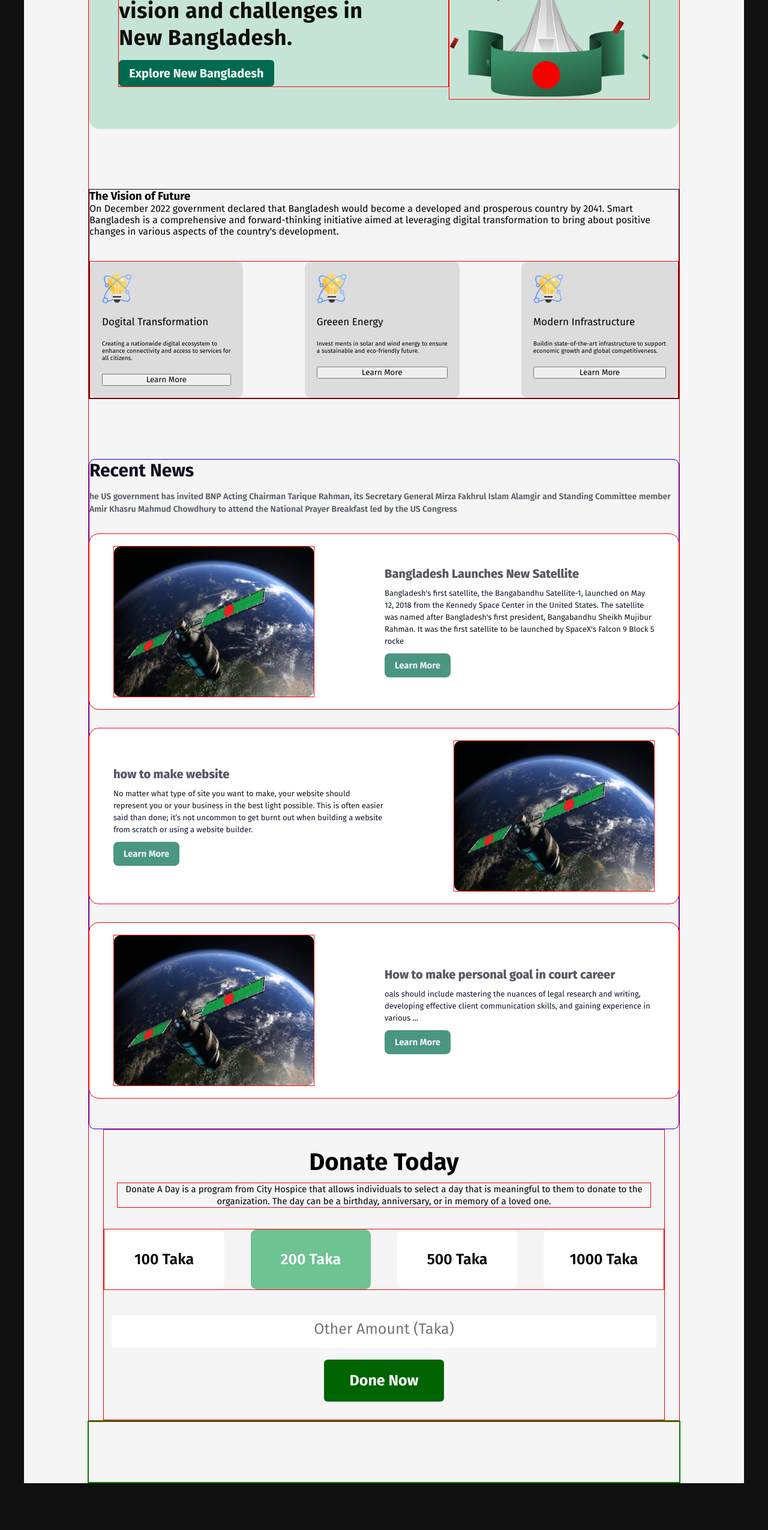
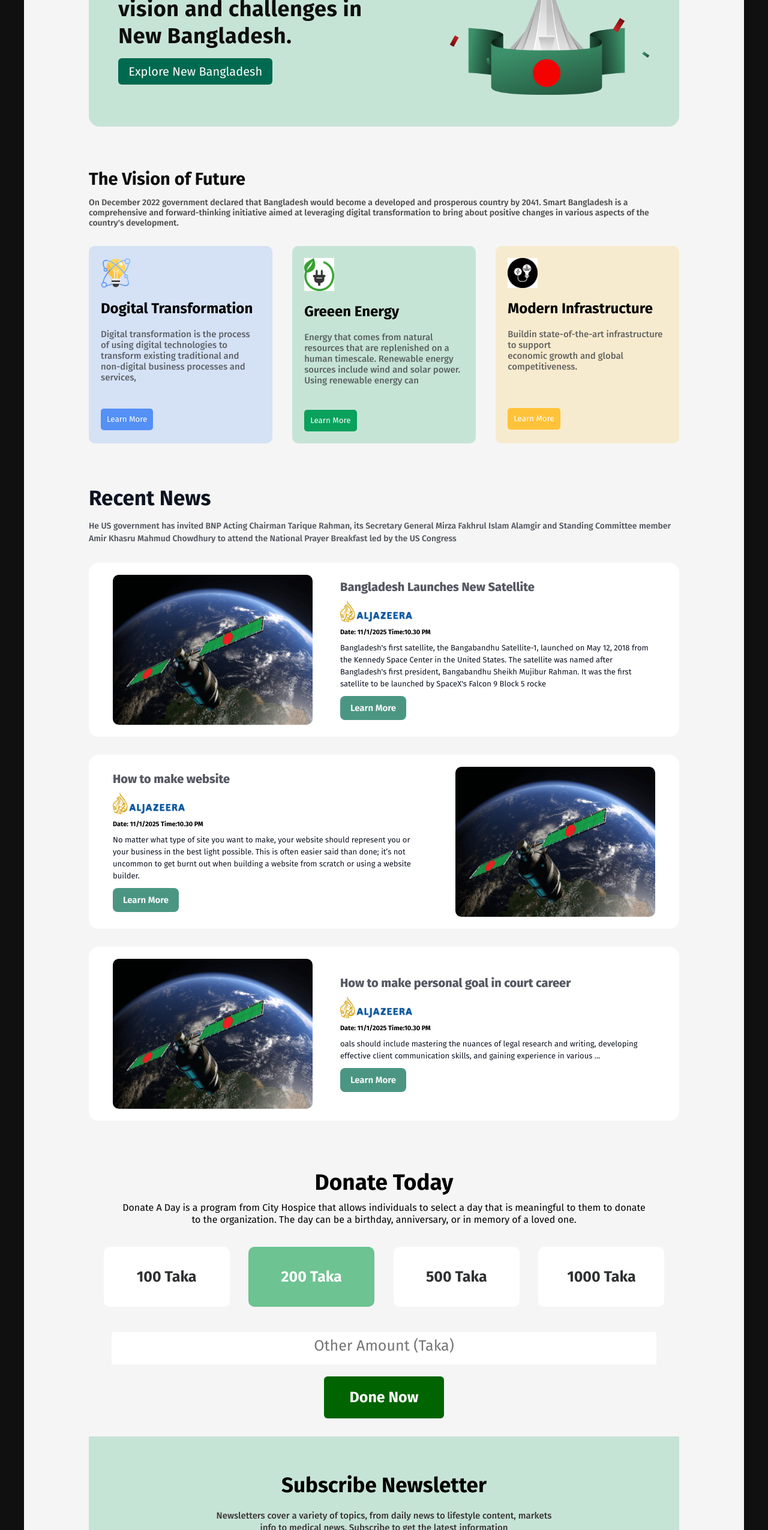
Before and after one commit to Suhan26/Assignment1, a plain HTML site: page index.html in a window 1280 px wide. Shown: the part 250-2800 px from the top of the page at 60% size. Before the commit the page ends 2722 px from the top, so only its background shows below. Drawn offline with Linux system fonts and the light colour scheme.

Commit message:
subscribe Newsletter complited

```diff
--- a/index.html
+++ b/index.html
@@ -55,28 +55,27 @@
              </section>
              <section class="vis-cards">
 
-                <div class="card">
+                <div class="card card1">
                     <img src="assets/card-icon.png" alt="">
-                    <p class="cardtitle">Dogital Transformation</p>
+                    <h1 class="cardtitle">Dogital Transformation</h1>
                     <p class="card-desc">
-                        Creating a nationwide digital ecosystem to <br>
-                         enhance connectivity  and access
-                          to services for <br>
-                         all citizens.
+                        Digital transformation is the process<br>
+                        of using digital
+                        technologies to transform existing traditional and non-digital business processes and services,
                     </p>
                     <button>Learn More</button>
                 </div>
-                <div class="card">
-                    <img src="assets/card-icon.png" alt="">
-                    <p class="cardtitle">Greeen Energy</p>
+                <div class="card card2">
+                    <img src="assets/green.png" alt="">
+                    <h1 class="cardtitle">Greeen Energy</h1>
                     <p class="card-desc">
-                        Invest ments in solar and wind energy to ensure <br> a sustainable and eco-friendly future.
+                        Energy that comes from natural resources that are replenished on a human timescale. Renewable energy sources include wind and solar power. Using renewable energy can
                     </p>
                     <button>Learn More</button>
                 </div>
-                <div class="card">
-                    <img src="assets/card-icon.png" alt="">
-                    <p class="cardtitle">Modern Infrastructure</p>
+                <div class="card card3">
+                    <img src="assets/m.png" alt="">
+                    <h1 class="cardtitle">Modern Infrastructure</h1>
                     <p class="card-desc">Buildin state-of-the-art infrastructure to support <br> economic growth and global competitiveness.
                     </p>
                     <button>Learn More</button>
@@ -90,7 +89,7 @@
          <article class="R-New">
             <section class="R-header">
                 <h1>Recent News</h1>
-                <p>he US government has invited BNP Acting Chairman Tarique Rahman, its Secretary General Mirza Fakhrul Islam Alamgir and Standing Committee member Amir Khasru Mahmud Chowdhury to attend the National Prayer Breakfast led by the US Congress
+                <p>He US government has invited BNP Acting Chairman Tarique Rahman, its Secretary General Mirza Fakhrul Islam Alamgir and Standing Committee member Amir Khasru Mahmud Chowdhury to attend the National Prayer Breakfast led by the US Congress
                 </p>
             </section>
 
@@ -98,8 +97,10 @@
                 <div class="img" style="margin-left: 40px;"><img src="assets/satelite.png" alt=""></div>
                 <div class="R-cont-texts" style="margin-right: 40px;">
                     <h1>Bangladesh Launches New Satellite</h1>
+                    <img width="120px" src="assets/al-jazeera.png" alt="">
+                    <b style="font-size: 11px;">Date: 11/1/2025 Time:10.30 PM</b>
                     <p> Bangladesh's first satellite, the Bangabandhu Satellite-1, launched on May 12, 2018 from the Kennedy Space Center in the United States. The satellite was named after Bangladesh's first president, Bangabandhu Sheikh Mujibur Rahman. It was the first satellite to be launched by SpaceX's Falcon 9 Block 5 rocke </p>
-                    <a target="_blank" href="https://www.w3schools.com/js/js_exercises.asp"><button>Learn
+                    <a ><button>Learn
                             More</button></a>
                 </div>
             </section>
@@ -107,9 +108,11 @@
 
             <section class="R-cont">
                 <div class="R-cont-texts" style="margin-left: 40px;">
-                    <h1>how to make website</h1>
+                    <h1>How to make website</h1>
+                    <img width="120px" src="assets/al-jazeera.png" alt="">
+                    <b style="font-size: 11px;">Date: 11/1/2025 Time:10.30 PM</b>
                     <p>No matter what type of site you want to make, your website should represent you or your business in the best light possible. This is often easier said than done; it’s not uncommon to get burnt out when building a website from scratch or using a website builder. </p>
-                    <a target="_blank" href="https://www.w3schools.com/python/default.asp"><button>Learn
+                    <a ><button>Learn
                             More</button></a>
                 </div>
                 <div class="img"  style="margin-right: 40px;" ><img src="assets/satelite.png" alt=""></div>
@@ -120,8 +123,10 @@
             <div class="img" style="margin-left: 40px;"><img src="assets/satelite.png" alt=""></div>
             <div class="R-cont-texts" style="margin-right: 40px;">
                 <h1>How to make personal goal  in court career</h1>
+                <img width="120px" src="assets/al-jazeera.png" alt="">
+                <b style="font-size: 11px;">Date: 11/1/2025 Time:10.30 PM</b>
                 <p> oals should include mastering the nuances of legal research and writing, developing effective client communication skills, and gaining experience in various ... </p>
-                <a target="_blank" href="https://www.w3schools.com/js/js_exercises.asp"><button>Learn
+                <a ><button>Learn
                         More</button></a>
             </div>
            </section>
@@ -131,6 +136,10 @@
         </article>
          <!--#############Recent news###########-->
 
+
+
+
+<!--***************Donate Today*****************-->
          <article class="donate-today-con">
             <section class="donateTexts">
                 <h1 class="donatetitle">Donate Today</h1>
@@ -149,6 +158,60 @@
                 <button>Done Now</button>
             </section>
          </article>
+<!--################Donate Today########################-->
+
+<style>
+.sub-cont{background-color:rgb(198, 228, 214) ;
+    padding: 60px 50px;
+    text-align: center;
+    border-radius: 24;}
+
+.sub-cont > h1{font-size: 35px;
+              margin-bottom: 20px;}
+.sub-cont >p{font-size: 15px;
+           color: rgb(58, 52, 52);
+           font-weight: 500;
+           line-height: 20px;
+              width: 66%;
+              align-items: center;
+              margin: auto;}
+.sub-cont > span {font-size: 16px;
+                font-weight: 500;
+                 color: #000000b6;   }
+.subbox{margin-top: 15px;
+          width: fit-content;
+          margin: auto;
+           height: 40px;
+         display: flex;
+         justify-content: center;
+         margin-bottom: 20px;
+         margin-top: 20px;
+         }
+.subbox > input, button {border: none;}
+.subbox > input {width: 500px;
+               border-radius: 7px 0px 0px 7px;}
+.subbox > button {background-color: green;
+                   width: 140px;
+                   font-size: 20px;
+                   border-radius: 0px 7px 7px 0px;
+                   color: beige;}
+.subbox > button:hover{background-color: blue;
+                        color: rgb(10, 10, 10);}
+.subbox > input::placeholder{padding-left: 20px;
+                            font-size: 16px;
+                             font-weight: 500;}
+</style>
+<!--**************subscribe newsletter************-->
+<article class="sub-cont">
+   <h1>Subscribe Newsletter</h1>
+   <p>Newsletters cover a variety of topics, from daily news to lifestyle content, markets info to medical news. Subscribe to get the latest information</p>
+   <div class="subbox">
+    <input type="text" placeholder="Enter you Email Here">
+    <button>Subscribe</button>
+   </div>
+   <span>We promise not to span you!</span>
+</article>
+<!--###############subscribe newsletter####################-->
 
     </main>
     <footer></footer>
--- a/style.css
+++ b/style.css
@@ -13,11 +13,12 @@ body{background-color:rgb(245, 245, 245);
 
 
 header{
-    border:1px solid rgb(0, 255, 170);
+    border:1px solid rgb(245, 245, 245);
+    margin-top: 30px;
     width: 82%;
      margin: auto;}
 nav>ol{display: flex;
-        border: 1px dotted black;
+        /* border: 1px dotted black; */
         justify-content:space-between;
         align-items: center;
          margin: 20px 0px 20px 0px ;
@@ -31,10 +32,11 @@ nav>ol>li:last-child>button{
     border-radius: 6px;
     font-size: 20px;
     color: rgb(0, 106, 80);
-    padding: 5px;
+    padding: 5px 10px;
     font-weight: 700;}
 /*Main*/
-main{border: 1px solid red;
+main{
+    /* border: 1px solid red; */
       width: 82%;
      margin: auto;}
 main > .banner{border-radius: 18px;
@@ -45,7 +47,8 @@ main > .banner{border-radius: 18px;
     margin: auto;
     padding: 5%;
     }
-main > .banner >.bannertext{border: 1px solid red;
+main > .banner >.bannertext{
+                   /* border: 1px solid red; */
                             width: 66%;}
 main > .banner >.bannertext>p{color: rgb(14, 14, 14);
     font-size: 36px;
@@ -64,38 +67,81 @@ main > .banner >.bannertext>p>button{
     border-radius: 6px;
     font-size: 20px;
     padding: 10px 17px;
-    font-weight: 700;}
+    font-weight: 400;}
     /* All Hover */
  main > .banner >.bannertext>p>button:hover{color: white;
     background-color: rgba(7, 41, 178, 0.945);}
 li:last-child>button:hover{color: white;
         background-color: rgba(7, 41, 178, 0.945);}
     /* All Hover */
-main > .banner >.bannerimg{border: 1px solid red;
+main > .banner >.bannerimg{
+    /* border: 1px solid red; */
                            width: 40%;}
 main > .banner >.bannerimg>img{width: 100%;}
 
 
 /* Vision of Future  */
-.VisOFfut{border: 1px solid black;
-           margin: 100px 0px;}
+.VisOFfut{
+    /* border: 1px solid black; */
+           margin:70px 0px;}
+.vis-texts > h1 {color: rgb(14, 14, 14);
+                  font-size: 29px;}
+.vis-texts > p {color:rgb(69, 57, 57);
+    font-size: 14px;
+    font-weight: 600;
+    margin-top: 13px;
+    color: rgba(14, 14, 14, 0.7);}
 
-.vis-cards{margin-top: 40px;
-           border: 1px solid red;
+
+.vis-cards{margin-top: 30px;
+           /* border: 1px solid red; */
            display: flex;
            justify-content: space-between;
            gap:16px;}
-.vis-cards > .card{background-color: gainsboro;
-                  padding: 20px;
+.vis-cards > .card{
+               padding: 20px;
+                width: 27%;
                 border-radius: 10px;
                display: flex;
                flex-direction: column;
                 gap:20px;}
+.cardtitle{font-size: 24px;}
+.card-desc{font-size: 15px;
+           font-weight: 500;
+           color: rgba(66, 70, 72, 0.819);
+        }
+ .vis-cards > .card > button:hover{background-color: blue;
+                                    color: white;}
+
+.card1{background-color:rgba(84, 144, 245, 0.2);}
+.card1>.card-desc{margin-bottom: 23px;}
+.card1 >button {background-color:rgb(84, 144, 245);
+               border: none;
+               width: fit-content;
+               padding: 10px;
+               border-radius: 5px;
+              color:white;}
+
+.card2{background-color:rgb(198, 228, 214);}
+.card2>.card-desc{margin-bottom: 20px;}
+.card2 >button {background-color: rgb(9, 161, 92);
+              border: none;
+              width: fit-content;
+              padding: 10px;
+              border-radius: 5px;
+                 color: white;}
+
+.card3{background-color:rgb(247, 235, 207);}
+.card3 > .card-desc {margin-bottom: 40px;}
+.card3 >button {background-color: rgb(255, 194, 57);
+                border: none;
+                width: fit-content;
+                border-radius: 5px;
+                padding: 10px;
+                      color: white;}
+
 .vis-cards > .card >img{width:50px;}
 
-.vis-cards > .card > .cardtitle{font-size: 17px;}
-
-.vis-cards > .card > .card-desc{font-size: 10px;}
 /*######Vision of Future######*/
 
 
@@ -106,7 +152,6 @@ main > .banner >.bannerimg>img{width: 100%;}
 /*****************Recent News***************************/
 
 .R-New{
-    border: 1px solid blue;
     margin: auto;
     border-radius: 10px;
     display: flex;
@@ -122,7 +167,7 @@ main > .banner >.bannerimg>img{width: 100%;}
 
 
 .R-header >h1 {
-    font-size: 30px;
+    font-size: 35px;
     color: rgb(13, 19, 33);
 
     font-weight: 700;
@@ -146,11 +191,10 @@ main > .banner >.bannerimg>img{width: 100%;}
     justify-content:space-between;
     padding-top: 20px;
     padding-bottom: 20px;
-    border: 1px solid red;
 }
 
 .R-cont>.R-cont-texts {
-    width: 450px;
+    width: 525px;
     display: flex;
     flex-direction: column;
     gap: 10px;
@@ -185,14 +229,13 @@ main > .banner >.bannerimg>img{width: 100%;}
     height: 40px;
 
 }
-.R-cont>.R-cont-texts>a>button:hover{background-color: green;
+.R-cont>.R-cont-texts>a>button:hover{background-color: rgb(21, 43, 168);
 border: none;
 border-radius: 6px;
 color: white;
 }
 
 .img {height: 250px;
-    border: 1px solid red;
 }
 
 .img>img {height: 100%;
@@ -205,7 +248,7 @@ color: white;
 
 
 /************Donate Today****************** */
-.donate-today-con{border: 1px solid red;
+.donate-today-con{
                    width:95%;
                    margin: auto;
                    text-align: center;
@@ -214,29 +257,30 @@ color: white;
                    flex-direction: column;
                    gap: 35px;
                 }
-.donateboxs{border: 1px solid red;
-                  display: flex;
+.donatetitle{font-size: 37px;
+              margin-bottom: 10px;}
+.donades{font-size: 16px;
+          font-weight: 400;
+         width: 95%;
+         margin: auto;
+        text-align: center;
+         line-height: 20px;}
+
+.donateboxs{ display: flex;
                    flex-direction:row;
                    justify-content: space-between;
                    gap: 20px;}
 
-.donatetitle{font-size: 40px;
-              margin-bottom: 10px;}
-.donades{font-size: 15px;
-         width: 95%;
-         margin: auto;
-        text-align: center;
-        border: 1px solid red;
-         line-height: 20px;}
 
 
 .donateboxs > .box{background-color: white;
                     height: 100px;
-                    width: 200px;
+                    width: 210px;
                     display: flex;
                     justify-content: center;
                     font-size: 25px;
-                    font-weight: 600;
+                    font-weight: 700;
+                    color: rgb(47, 49, 50);
                     align-items: center;
                     border-radius: 10px;
                  }
@@ -267,12 +311,15 @@ color: white;
     height: 70px;
     padding: 5px;
     font-weight: 700;
-   margin-top:20px;
-}
+   margin-top:20px;}
+   .donatbuttons > button:hover{color: white;
+    background-color: rgba(7, 41, 178, 0.945);}
 /*#############Donate Today##############* */
 
 
+/* ******Subscribe ****** */
 
+/* #######Subscribe ####### */
 
 
 
```
Also changed, not shown: assets/green.png (added), assets/m.png (added).
